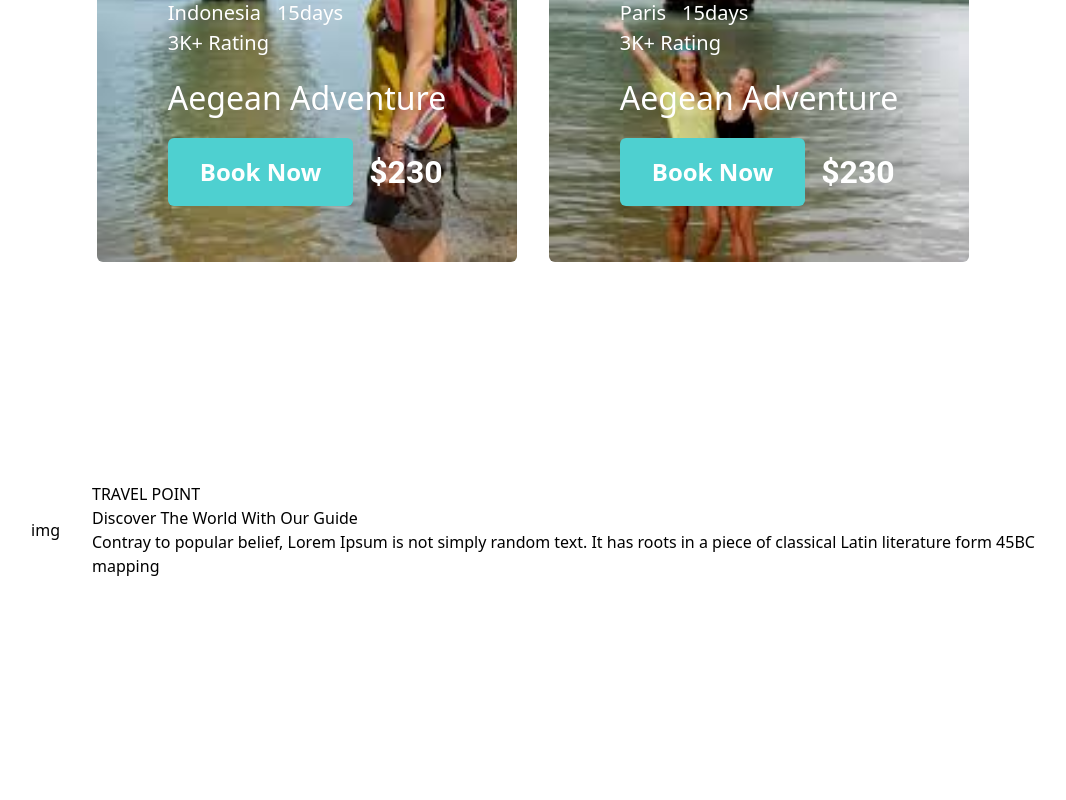
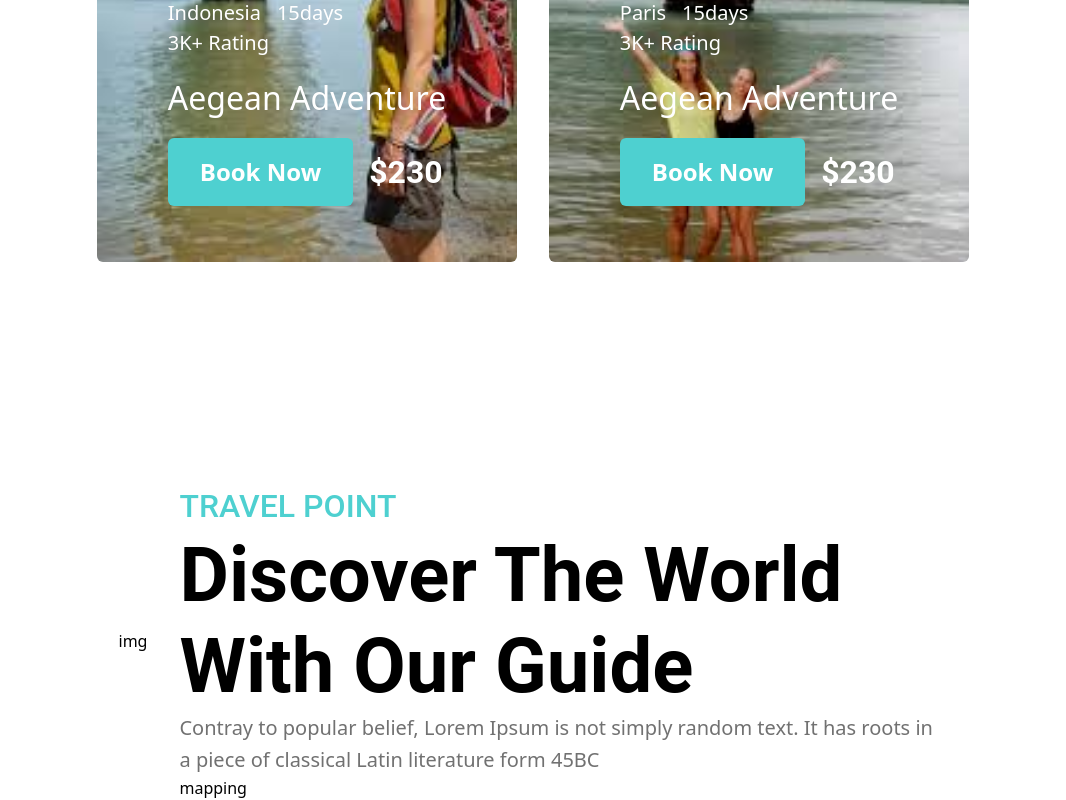
Before and after one commit to Tshewang2022/TravelPro, a React (Vite) app: page / in a window 1280 px wide. Shown: the part 5003-5803 px from the top of the page, without its empty margins (107-1173 px from the left). Before the commit the page ends 5581 px from the top, so only its background shows below. Built offline with nearby package versions, Linux system fonts and the light colour scheme.

Commit message:
one img is missing

```diff
--- a/src/roots/pages/Home.tsx
+++ b/src/roots/pages/Home.tsx
@@ -181,10 +181,15 @@ const Home = () => {
       <section>
         <div className="flex justify-center items-center gap-[32px]">
           <div>img</div>
-          <div>
-            <h4>TRAVEL POINT</h4>
-            <h1>Discover The World With Our Guide</h1>
-            <p>
+          <div className="max-w-[768px]">
+            <h4 className="font-roboto font-medium text-[32px] text-[#4ED0D0]">
+              TRAVEL POINT
+            </h4>
+            <h1 className="font-roboto font-semibold text-[76px] leading-[120%]">
+              Discover The World
+              <br /> With Our Guide
+            </h1>
+            <p className="font-arial font-normal text-[#717171] text-[20px] leading-[160%]">
               Contray to popular belief, Lorem Ipsum is not simply random text.
               It has roots in a piece of classical Latin literature form 45BC
             </p>
```
